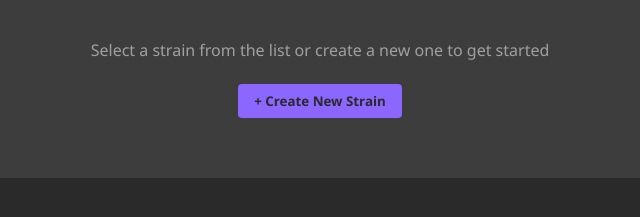
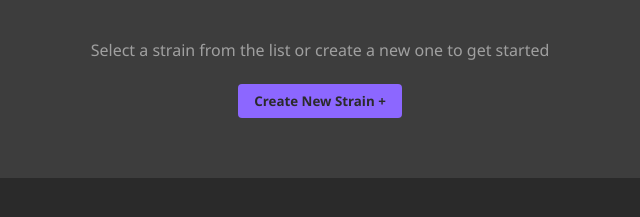
Before and after one commit to hotdoghaver/s1recipes, a plain HTML site: page index.html in a window 1280 px wide. Shown: the part 139-356 px from the top of the page, 455-1095 px from the left. Drawn offline with Linux system fonts and the light colour scheme.

Commit message:
"Updated button text and icon in empty state of strain details section"

```diff
--- a/index.html
+++ b/index.html
@@ -406,7 +406,7 @@
         <div class="strain-details" id="strainDetails">
             <div class="empty-state">
                 <p>Select a strain from the list or create a new one to get started</p>
-                <button id="addStrainBtnEmpty">+ Create New Strain</button>
+                <button id="addStrainBtnEmpty">Create New Strain +</button>
             </div>
         </div>
     </div>
```
